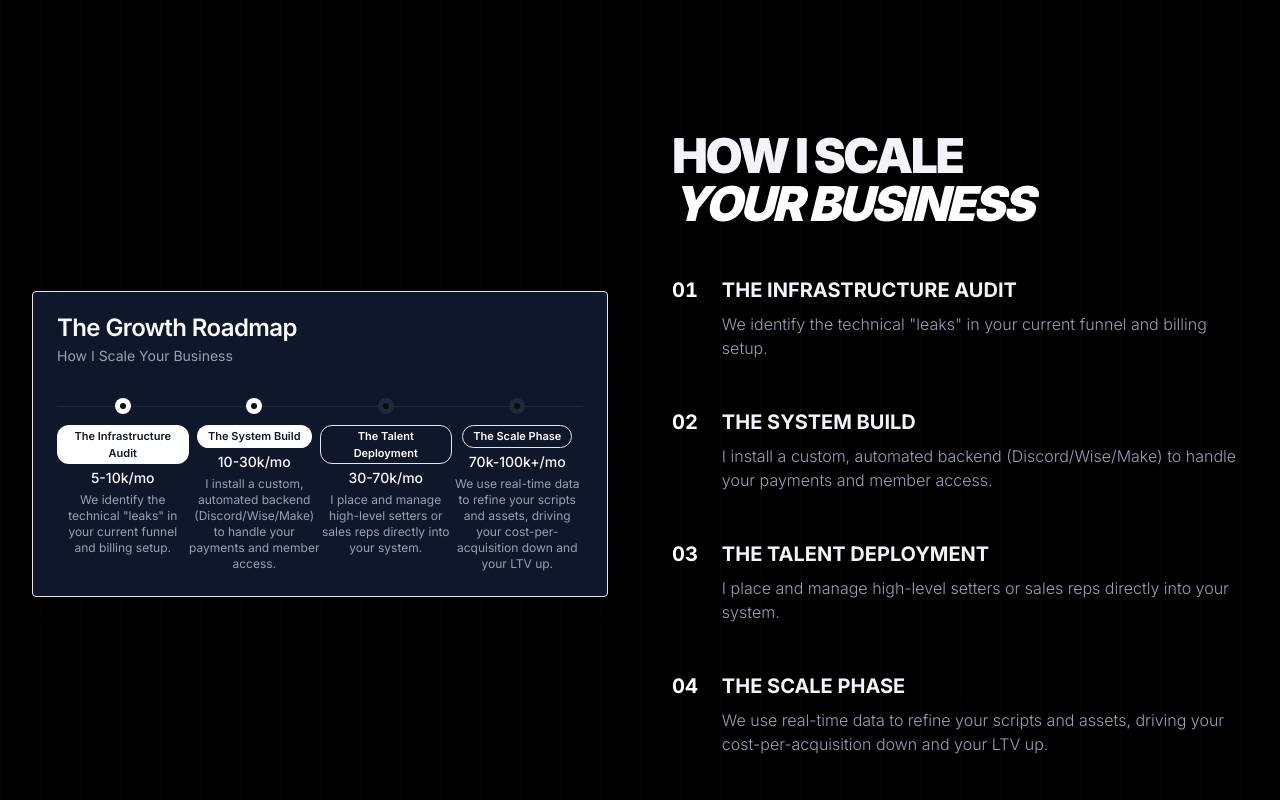
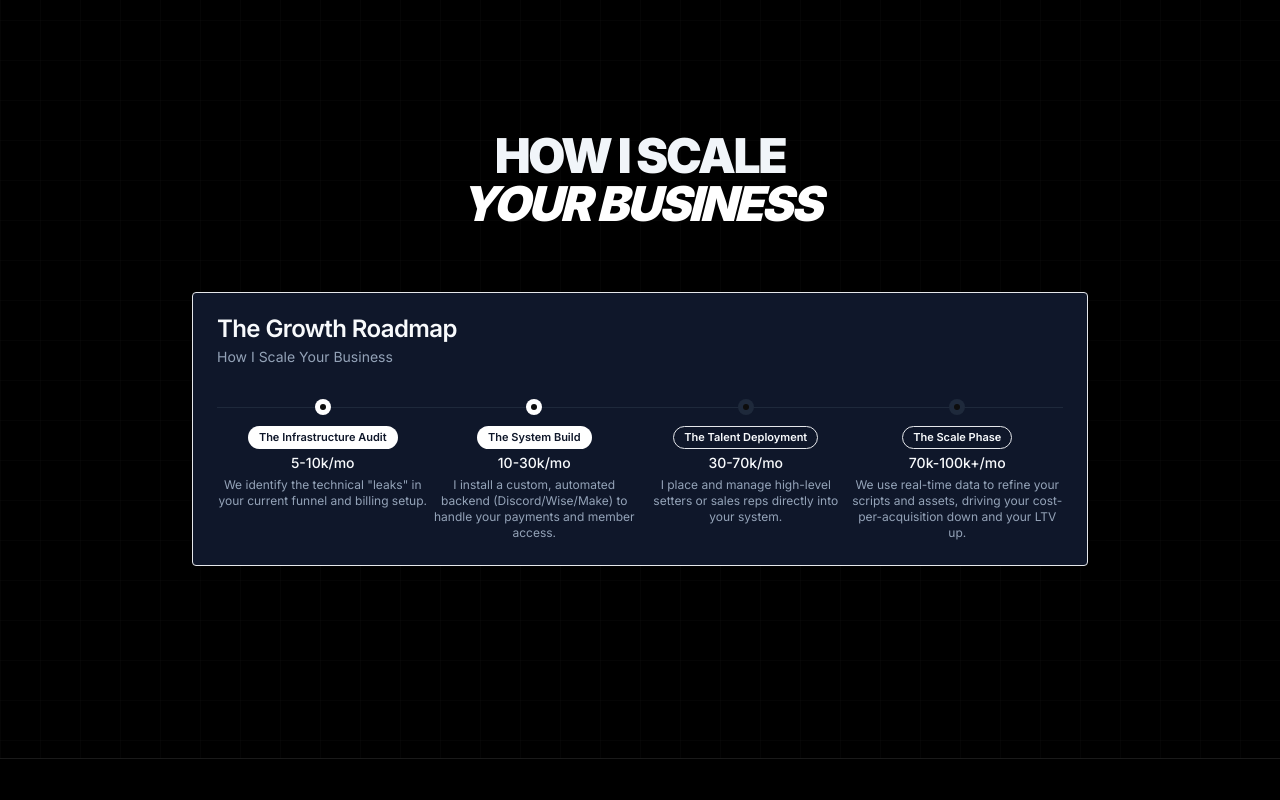
Before and after one commit to S3277/327-GA, a React (Vite) app: page / in a window 1280 px wide. Shown: the part 1660-2460 px from the top of the page. Built offline with nearby package versions, Linux system fonts and the light colour scheme.

Commit message:
Updated Process.tsx

```diff
--- a/src/components/sections/Process.tsx
+++ b/src/components/sections/Process.tsx
@@ -3,49 +3,8 @@ import { useLanguage } from '../../contexts/LanguageContext';
 import { BGPattern } from '../ui/bg-pattern';
 import { RoadmapCard } from '../ui/roadmap-card';
 
-interface ProcessStepProps {
-  number: string;
-  title: string;
-  description: string;
-}
-
-const ProcessStep: React.FC<ProcessStepProps> = ({ number, title, description }) => {
-  return (
-    <div className='flex gap-6'>
-      <span className='text-primary font-bold text-xl tabular-nums'>{number}</span>
-      <div>
-        <h5 className='text-xl font-bold text-slate-100 uppercase mb-2'>{title}</h5>
-        <p className='text-slate-400 font-light'>{description}</p>
-      </div>
-    </div>
-  );
-};
-
 const Process: React.FC = () => {
   const { t } = useLanguage();
-
-  const steps = [
-    {
-      number: '01',
-      title: t.process.step1.title,
-      description: t.process.step1.description,
-    },
-    {
-      number: '02',
-      title: t.process.step2.title,
-      description: t.process.step2.description,
-    },
-    {
-      number: '03',
-      title: t.process.step3.title,
-      description: t.process.step3.description,
-    },
-    {
-      number: '04',
-      title: t.process.step4.title,
-      description: t.process.step4.description,
-    },
-  ];
 
   const roadmapItems = [
     {
@@ -81,31 +40,18 @@ const Process: React.FC = () => {
       </div>
 
       <div className='relative z-10 mx-auto max-w-7xl px-4 sm:px-6 lg:px-8'>
-        <div className='flex flex-col lg:flex-row gap-16 items-center'>
-          <div className='w-full lg:w-1/2 flex justify-center'>
+        <div className='flex flex-col items-center'>
+          <h2 className='text-4xl md:text-5xl font-black text-slate-100 uppercase tracking-tighter mb-16 text-center'>
+            {t.process.title} <br />
+            <span className='text-primary italic'>{t.process.subtitle}</span>
+          </h2>
+
+          <div className='w-full flex justify-center'>
             <RoadmapCard
               title={t.process.badge}
               description={`${t.process.title} ${t.process.subtitle}`}
               items={roadmapItems}
             />
-          </div>
-
-          <div className='w-full lg:w-1/2'>
-            <h2 className='text-4xl md:text-5xl font-black text-slate-100 uppercase tracking-tighter mb-12'>
-              {t.process.title} <br />
-              <span className='text-primary italic'>{t.process.subtitle}</span>
-            </h2>
-
-            <div className='space-y-12'>
-              {steps.map((step, index) => (
-                <ProcessStep
-                  key={index}
-                  number={step.number}
-                  title={step.title}
-                  description={step.description}
-                />
-              ))}
-            </div>
           </div>
         </div>
       </div>
```
